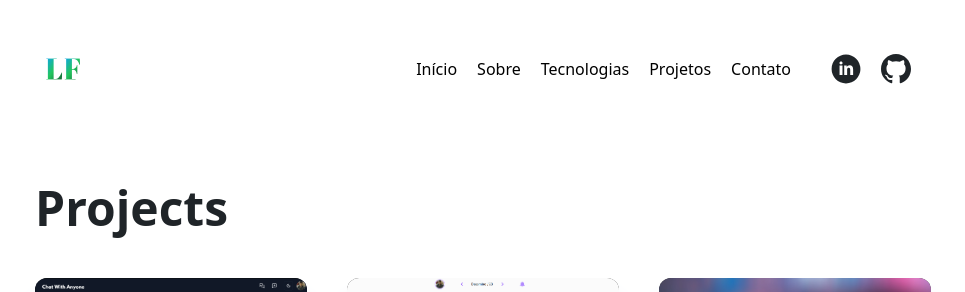
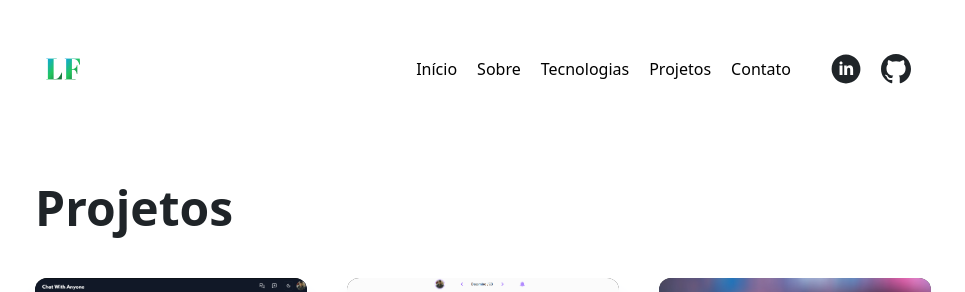
Before and after one commit to LeoFuna/leo-funa, a Next.js app: page /projects in a window 1280 px wide. Shown: the top 292 px of the page, without its empty margins (157-1122 px from the left). Built offline with nearby package versions, Linux system fonts and the light colour scheme.

Commit message:
fix: rename projects page label to projetos

```diff
--- a/src/app/projects/page.jsx
+++ b/src/app/projects/page.jsx
@@ -7,7 +7,7 @@ export default function Projects() {
     <main className="container mx-auto max-width pt-10 mb-20">
       <section>
         <h1 className="text-2xl text-dark-heading dark:text-light-heading md:text-4xl xl:text-5xl xl:leading-tight font-bold">
-          Projects
+          Projetos
         </h1>
         <div className="grid grid-cols-1 md:grid-cols-2 lg:grid-cols-3 gap-x-10">
           {React.Children.toArray(
```
